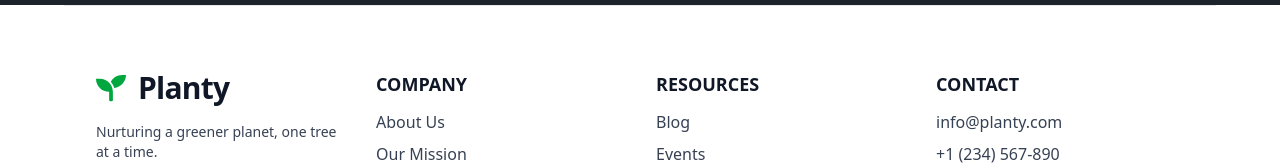
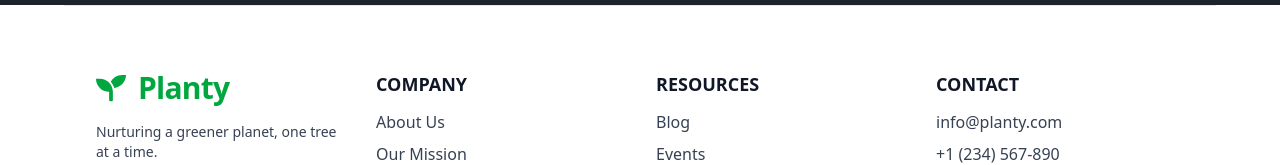
Before and after one commit to 1munni/Tree-campaign-repo, a React (Vite) app: page / in a window 1280 px wide. Shown: the part 2719-2884 px from the top of the page. Built offline with nearby package versions, Linux system fonts and the light colour scheme; no server answers.

Commit message:
footer updated

```diff
--- a/src/pages/Shared/Footer.jsx
+++ b/src/pages/Shared/Footer.jsx
@@ -12,7 +12,7 @@ const Footer = () => {
           <div className="flex flex-col items-start space-y-4">
             <div className="flex items-center space-x-3">
               <FaSeedling className="text-green-600 dark:text-green-400 text-3xl" />
-              <span className="text-3xl font-bold tracking-tight text-gray-900 dark:text-white">Planty</span>
+              <span className="text-3xl font-bold tracking-tight text-green-600 dark:text-white">Planty</span>
             </div>
             <p className="text-sm">
               Nurturing a greener planet, one tree at a time.
```
